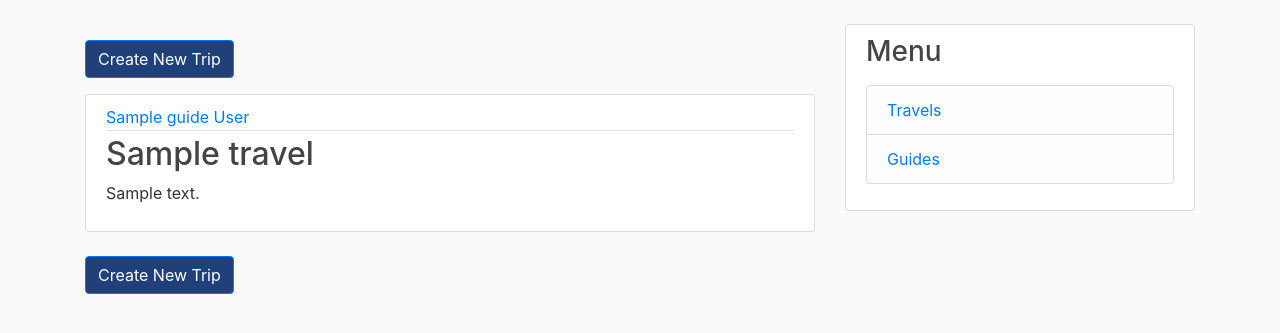
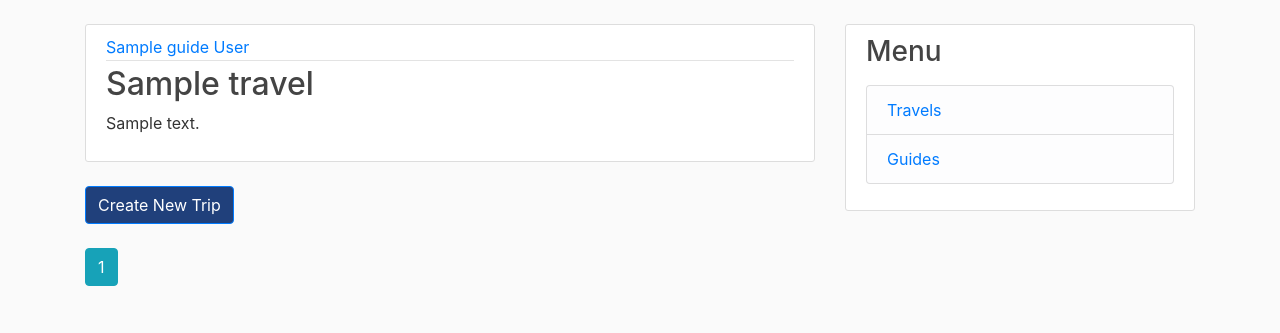
Before and after one commit to skucaite/travelbook_flask_app, a Flask app: template templates/travels.html in a window 1280 px wide. Shown: the part 56-389 px from the top of the page. Run offline with Flask 2, Linux system fonts and the light colour scheme; the template is opened without the code that fills it: most values are stand-ins (such as "Sample title", 1, 10 or a date in 2020); parts of the project's set-up code (start-up, migrations or seed data) failed here and were passed over; some libraries are stand-ins or nearby versions.

Commit message:
Pagination

```diff
--- a/templates/travels.html
+++ b/templates/travels.html
@@ -1,10 +1,7 @@
 {% extends "layout.html" %}
 {% block content %}
-<div class="mt-3 mb-3">
-  <a href="/travels/create"><button class="btn btn-primary" style="background-color: #20407b;">Create New Trip</button></a>
-</div>
-
-  {% for travel in travels %}
+<!-- <h1 class="text-uppercase mb-4 text-center">Travel list</h1> -->
+  {% for travel in travels.items %}
     <article class="media content-section">
       <div class="media-body">
         <div class="article-metadata">
@@ -15,8 +12,20 @@
       </div>
     </article>
   {% endfor %}
-  <div class="mt-4">
+  <div class="mt-4 mb-4">
   	<a href="/travels/create"><button class="btn btn-primary" style="background-color: #20407b;">Create New Trip</button></a>
   </div>
 
+  {% for page_num in travels.iter_pages(left_edge=1, right_edge=1, left_current=1, right_current=2) %}
+    {% if page_num %}
+      {% if travels.page == page_num %}
+        <a class="btn btn-info mb-4" href="{{ url_for('travels', page=page_num) }}">{{ page_num }}</a>
+      {% else %}
+        <a class="btn btn-outline-info mb-4" href="{{ url_for('travels', page=page_num) }}">{{ page_num }}</a>
+      {% endif %}
+    {% else %}
+      ...
+    {% endif %}
+  {% endfor %}
+
 {% endblock content %}
```
